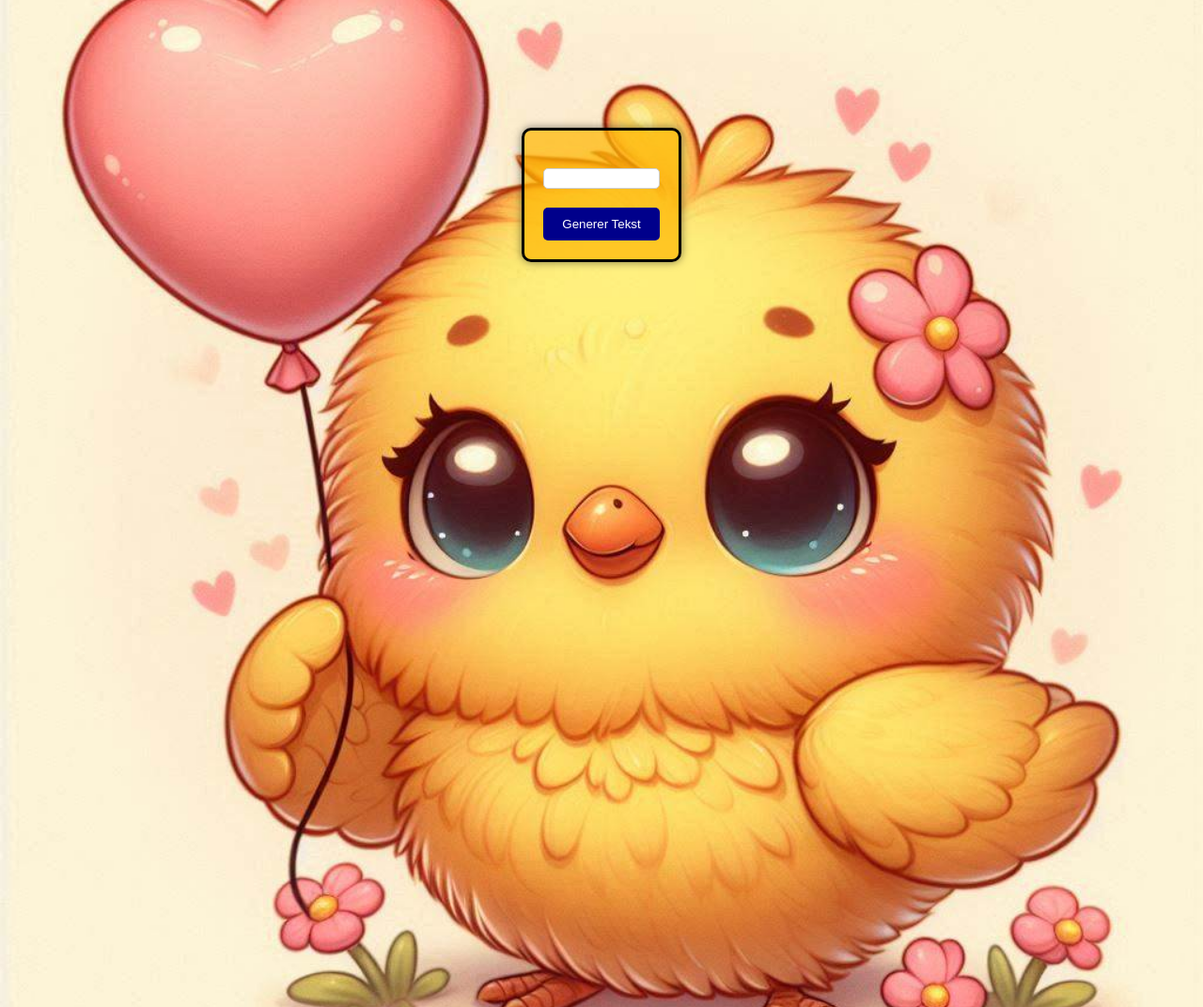
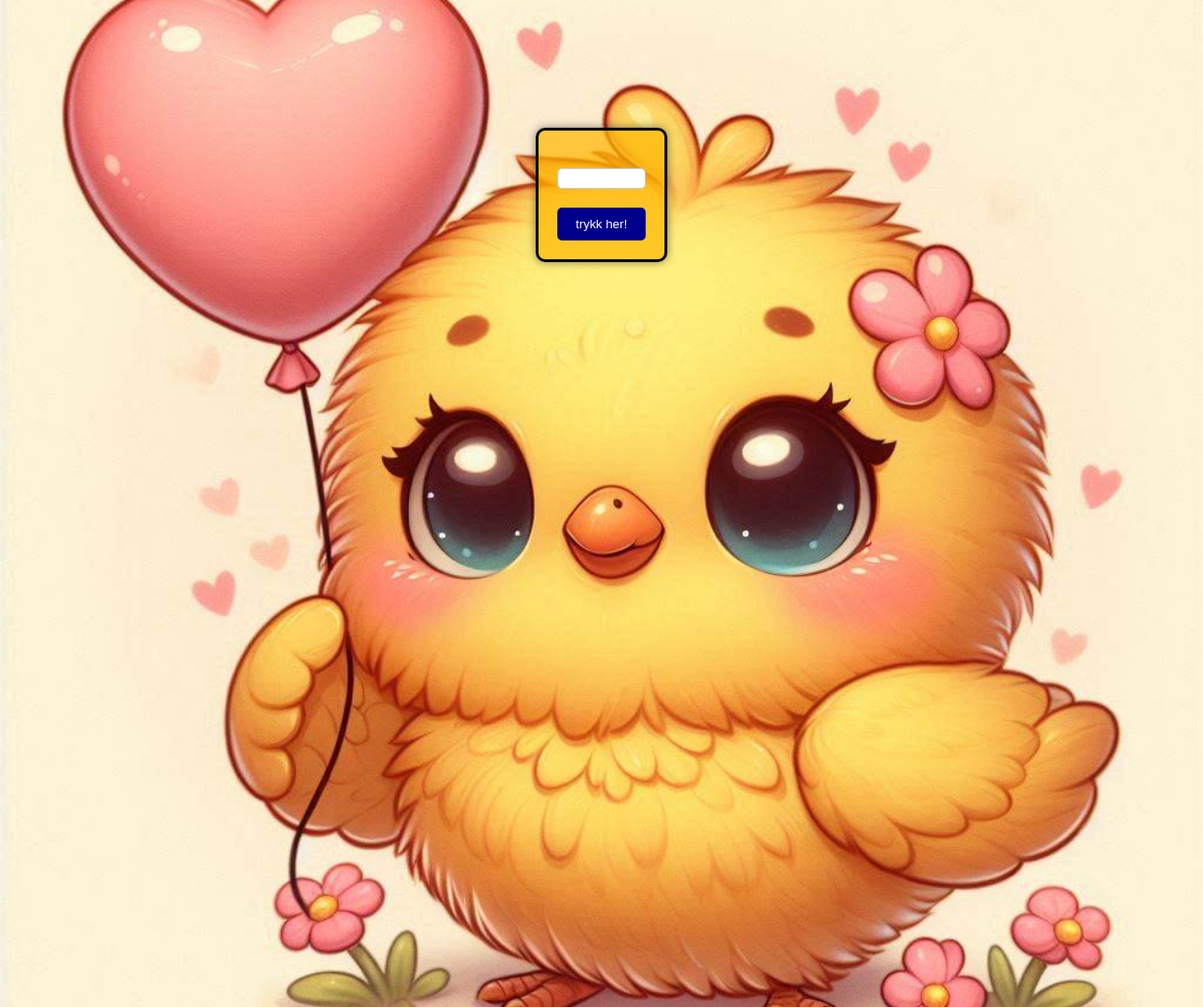
Before and after one commit to lavendelh/kawaiikylling, a plain HTML site: page index.html in a window 1280 px wide. Shown: the whole page at 94% size. Drawn offline with Linux system fonts and the light colour scheme.

Commit message:
Update index.html

```diff
--- a/index.html
+++ b/index.html
@@ -48,7 +48,8 @@
 <body>
     <div class="container">
         <div class="text-box" id="text-box"></div>
-        <button class="button" onclick="generateText()">Generer Tekst</button>
+        <button class="button" onclick="generateText()">trykk her!
+        </button>
     </div>
 
     <script>
```
